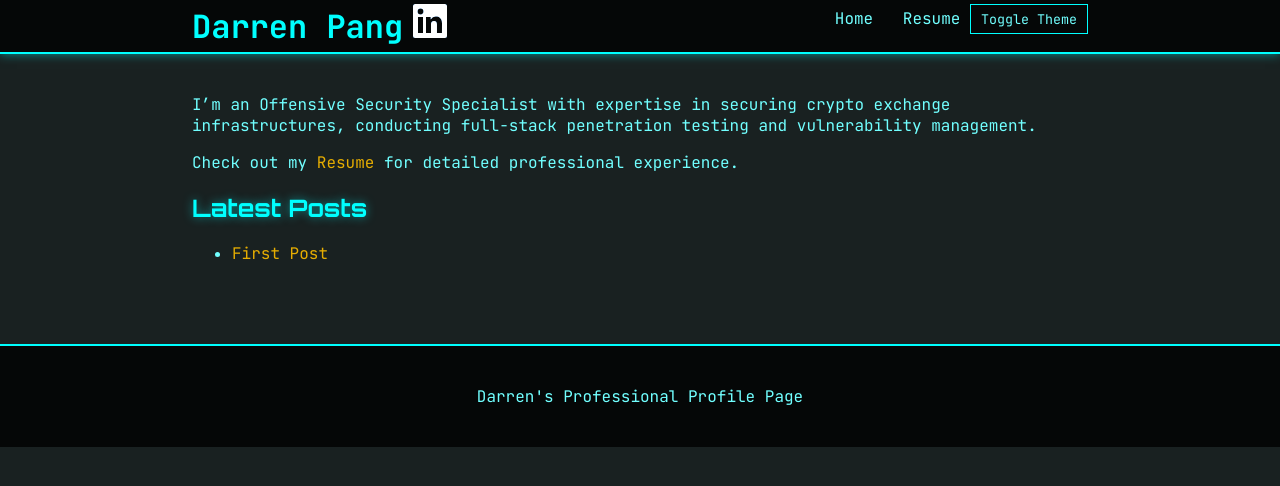
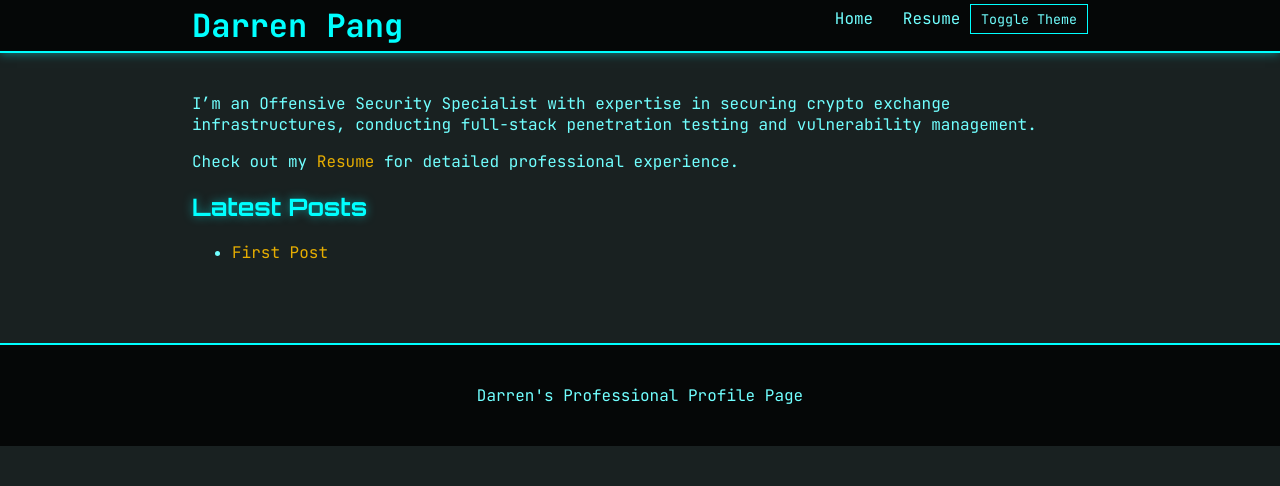
Before and after one commit to darrenpyw/skills-github-pages, a Jekyll site: the page built from index.md, in a window 1280 px wide. Shown: the top 486 px of the page. Built offline with Jekyll 4.4.1, drawn with Linux system fonts in a browser that asks for light colours.

Commit message:
Remove linkedin icon for now.

```diff
--- a/_includes/header.html
+++ b/_includes/header.html
@@ -1,12 +1,12 @@
 <header class="site-header">
   <div class="wrapper">
     <a class="site-title" rel="author" href="{{ '/' | relative_url }}">{{ site.title | escape }}</a>
-    <svg xmlns="http://www.w3.org/2000/svg" id="linkedin-bug-blue-medium" width="34" height="34" aria-hidden="false" data-supported-dps="34x34" viewBox="0 0 34 34" data-token-id="417" class="_0457e395 _83085c12 _16027420 _0992d87f" role="img" aria-label="LinkedIn" componentkey="4a8d3905-a094-4586-a551-809daa8d9c9c" style="width: 34px; min-width: 34px; height: 34px; min-height: 34px;">
+    <!-- <svg xmlns="http://www.w3.org/2000/svg" id="linkedin-bug-blue-medium" width="34" height="34" aria-hidden="false" data-supported-dps="34x34" viewBox="0 0 34 34" data-token-id="417" class="_0457e395 _83085c12 _16027420 _0992d87f" role="img" aria-label="LinkedIn" componentkey="4a8d3905-a094-4586-a551-809daa8d9c9c" style="width: 34px; min-width: 34px; height: 34px; min-height: 34px;">
           <a> href="https://www.linkedin.com/in/darrenywpang" target="_blank" rel="noopener">
           <path fill="#0a66c2" d="M34 2.5v29a2.5 2.5 0 0 1-2.5 2.5h-29A2.5 2.5 0 0 1 0 31.5v-29A2.5 2.5 0 0 1 2.5 0h29A2.5 2.5 0 0 1 34 2.5M10 13H5v16h5zm.45-5.5a2.88 2.88 0 0 0-2.86-2.9H7.5a2.9 2.9 0 0 0 0 5.8 2.88 2.88 0 0 0 2.95-2.81zM29 19.28c0-4.81-3.06-6.68-6.1-6.68a5.7 5.7 0 0 0-5.06 2.58h-.14V13H13v16h5v-8.51a3.32 3.32 0 0 1 3-3.58h.19c1.59 0 2.77 1 2.77 3.52V29h5z" display="var(--svgDisplayLight)"></path>
           <path fill="#fff" d="M34 2.5v29a2.5 2.5 0 0 1-2.5 2.5h-29A2.5 2.5 0 0 1 0 31.5v-29A2.5 2.5 0 0 1 2.5 0h29A2.5 2.5 0 0 1 34 2.5M10 13H5v16h5zm.45-5.5a2.88 2.88 0 0 0-2.86-2.9H7.5a2.9 2.9 0 0 0 0 5.8 2.88 2.88 0 0 0 2.95-2.81zM29 19.28c0-4.81-3.06-6.68-6.1-6.68a5.7 5.7 0 0 0-5.06 2.58h-.14V13H13v16h5v-8.51a3.32 3.32 0 0 1 3-3.58h.19c1.59 0 2.77 1 2.77 3.52V29h5z" display="var(--svgDisplayDark)"></path>
           </a>
-    </svg>
+    </svg> -->
     <nav class="site-nav">
       <!-- <input type="checkbox" id="nav-trigger" class="nav-trigger" />
       <label for="nav-trigger">
@@ -19,12 +19,7 @@
       <div class="trigger">
         <a class="page-link" href="{{ '/' | relative_url }}">Home</a>
         <a class="page-link" href="{{ '/resume' | relative_url }}">Resume</a>
-
-
-
         <button id="theme-toggle" class="theme-toggle">Toggle Theme</button>
-
-
       </div>
     </nav>
   </div>
```
